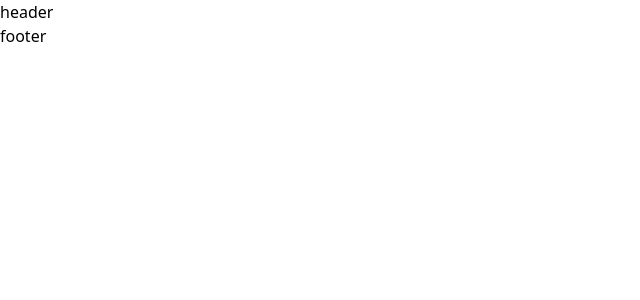
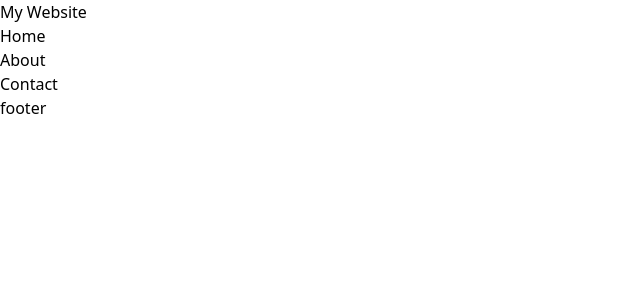
Before and after one commit to mangozzzy/my-app, a Next.js app: page / in a window 1280 px wide. Shown: the top 300 px of the page, without its empty margins (0-640 px from the left). Built offline with nearby package versions, Linux system fonts and the light colour scheme.

Commit message:
header component

```diff
--- /dev/null
+++ b/app/component/Header.js
@@ -0,0 +1,19 @@
+import React from 'react';
+
+
+const Header = () => {
+  return (
+    <header className="header">
+      <h1>My Website</h1>
+      <nav>
+        <ul className="nav-links">
+          <li><a href="#home">Home</a></li>
+          <li><a href="#about">About</a></li>
+          <li><a href="#contact">Contact</a></li>
+        </ul>
+      </nav>
+    </header>
+  );
+};
+
+export default Header;
--- a/app/page.js
+++ b/app/page.js
@@ -1,9 +1,9 @@
 import Image from "next/image";
-
+import Header from "./component/Header";
 export default function Home() {
   return (
     <div>
-      <div>header</div>
+      <Header />
       <div>footer</div>
     </div>
 
```
